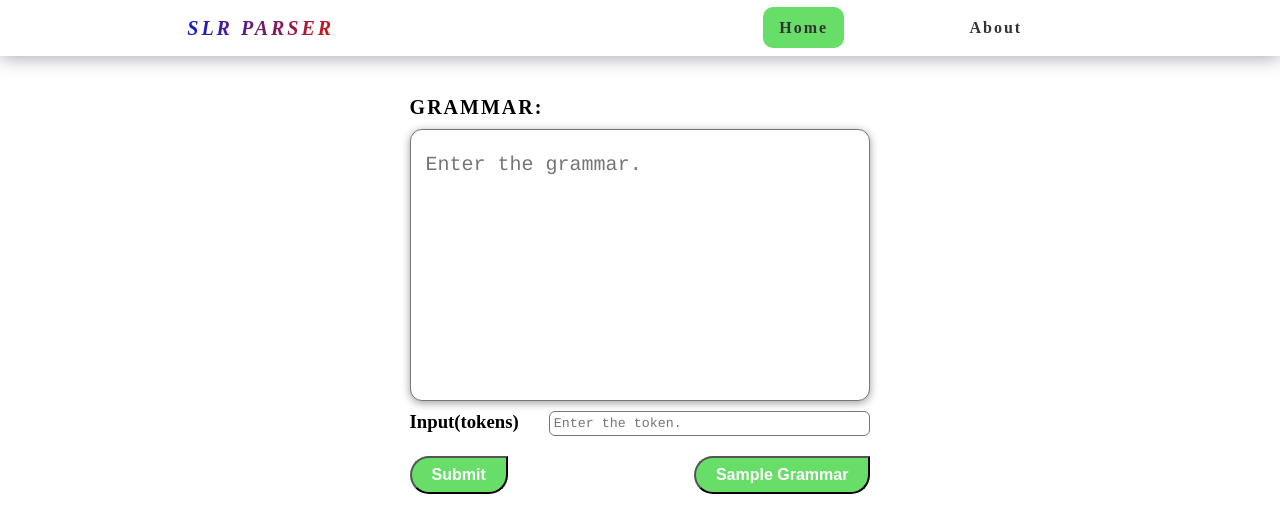
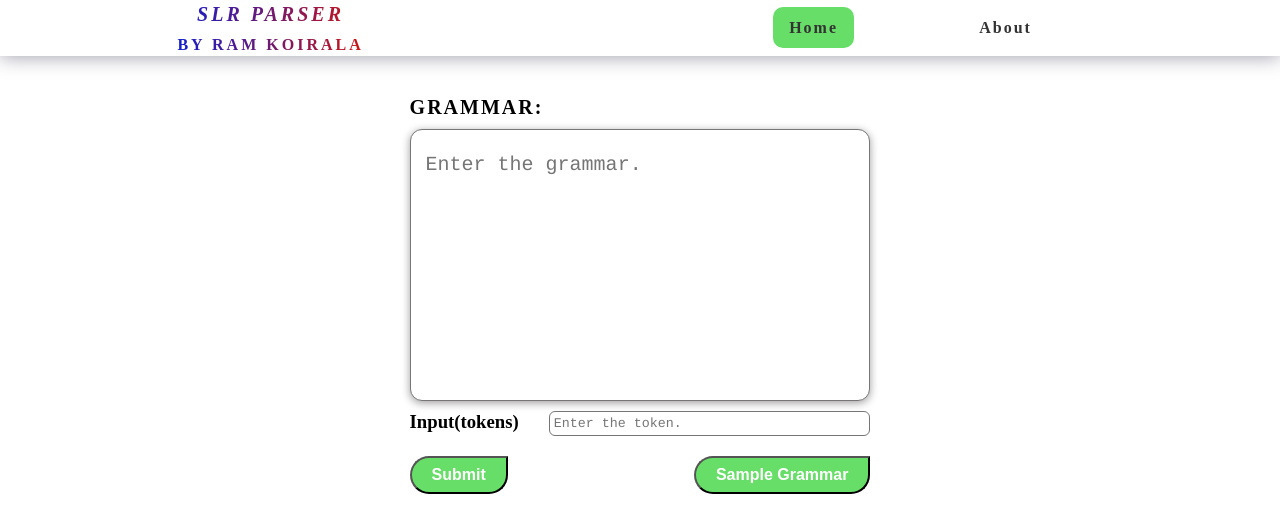
Before and after one commit to RamKoirala1123/slrparser, a Flask app: page / in a window 1280 px wide. Shown: the top 511 px of the page. Run offline with Flask 3, Linux system fonts and the light colour scheme; some libraries are stand-ins or nearby versions.

Commit message:
Fixed change

```diff
--- a/static/css/style.css
+++ b/static/css/style.css
@@ -27,6 +27,7 @@
 
     .heading {
         display: flex;
+        flex-direction: column;
         align-items: center;
         gap: 10px;
         font-size: 20px;
@@ -40,6 +41,10 @@
         letter-spacing: 3px;
     }
 
+    .heading p{
+        font-size: 16px;
+        font-style: normal;
+    }
     .textcss {
         display: flex;
         align-items: center;
--- a/templates/index.html
+++ b/templates/index.html
@@ -17,6 +17,7 @@
         <div class="heading">
             <!-- <img src="assets/images/logo.png" alt="img" height="50" width="50"> -->
             <h4>SLR Parser</h4>
+            <p>by Ram Koirala</p>
         </div>
         <ul class="nav-links">
             <li><a href="#home" class="active">Home </a></li>
```
Also changed, not shown: app.py (+0 -50 lines).
